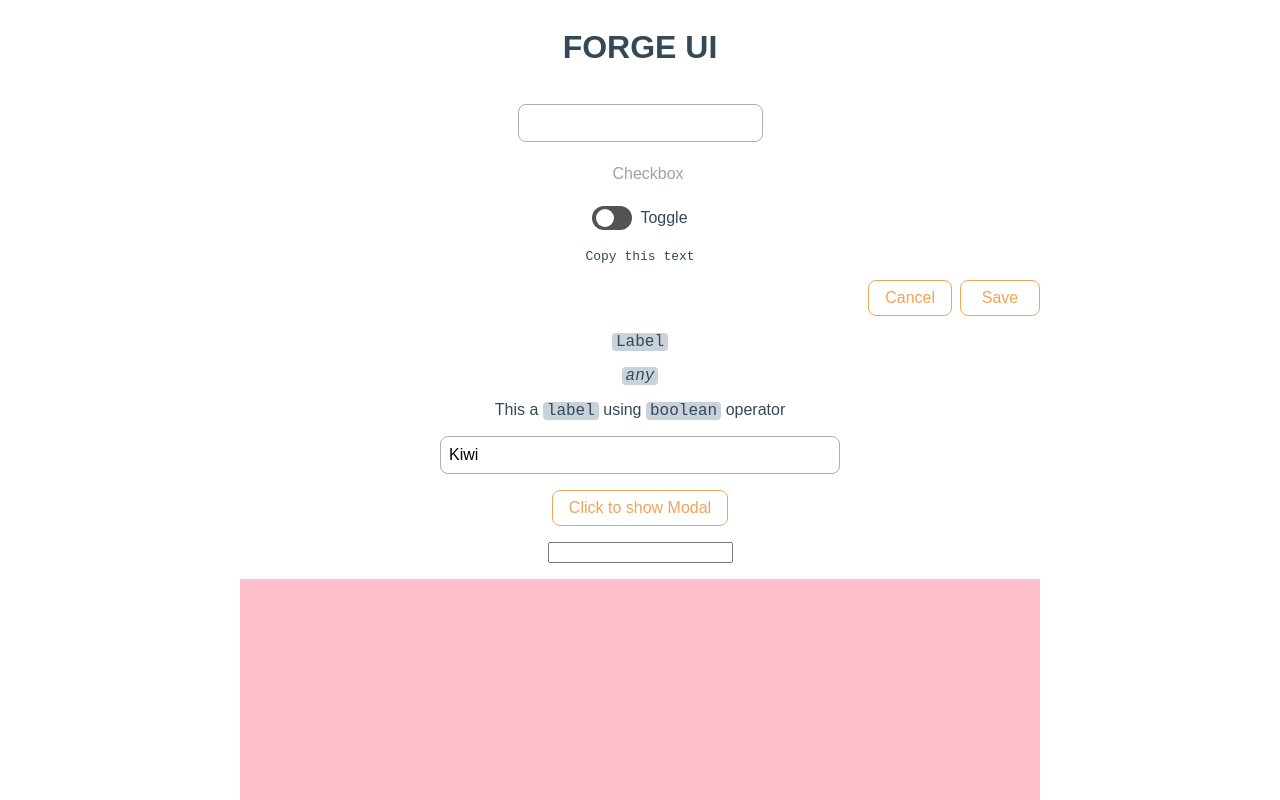
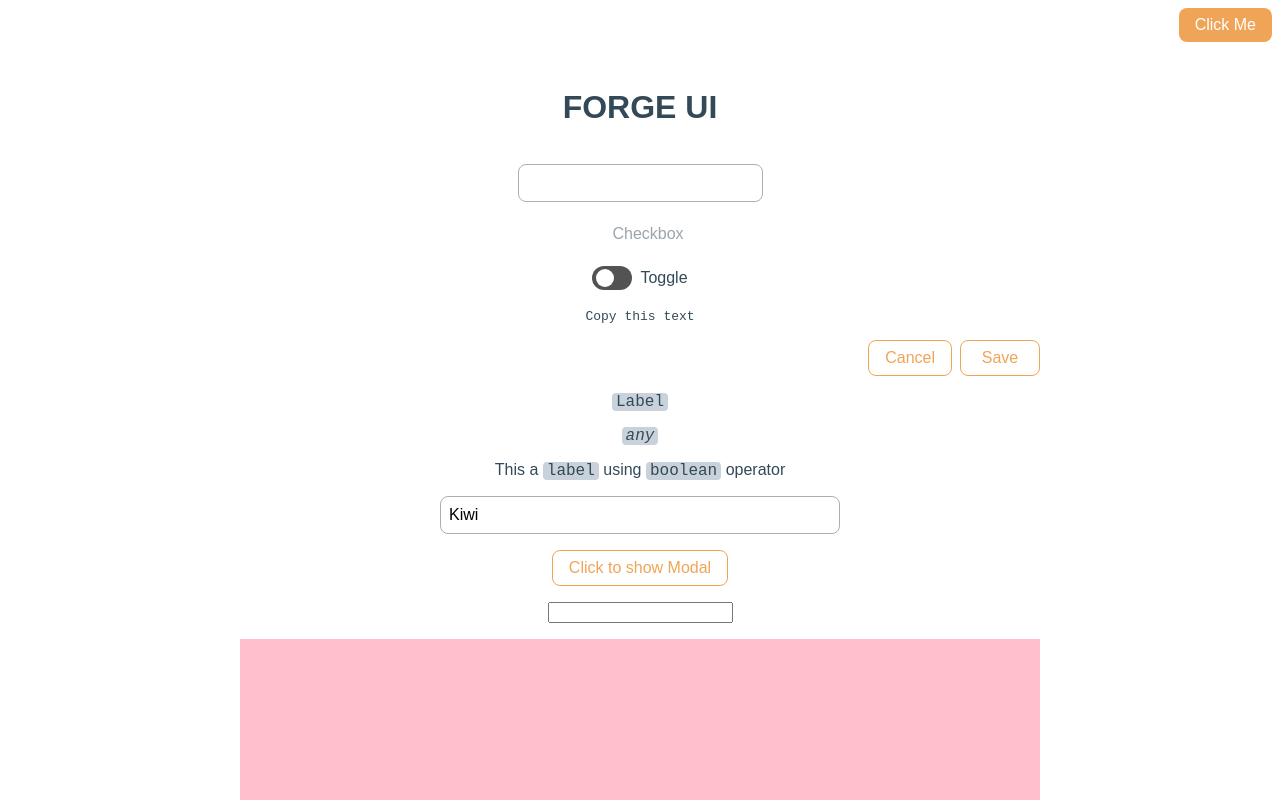
Before and after one commit to merhmerh/merh-forge-ui, a SvelteKit app: page / in a window 1280 px wide. Shown: the top 800 px of the page. Built offline with nearby package versions, Linux system fonts and the light colour scheme; some icons are missing.

Commit message:
popover background to be min of 100% or 100vw

```diff
--- a/src/lib/components/popover/Popover.svelte
+++ b/src/lib/components/popover/Popover.svelte
@@ -106,7 +106,7 @@ function closePopover() {
     background-color: transparent;
     // background-color: beige;
     // opacity: 0.05;
-    width: 100vw;
+    width: min(100%, 100vw);
     height: 100vh;
     position: fixed;
     top: 0;
--- a/src/routes/+page.svelte
+++ b/src/routes/+page.svelte
@@ -49,10 +49,26 @@ const fruits = [
     "Yuzu",
     "Zucchini",
 ];
-let ch = false;
 </script>
 
 <Notify />
+
+<header>
+    <div class="fixed">
+        <Popover position="auto">
+            <span slot="button">
+                <button class="alt">Click Me</button>
+            </span>
+
+            <span slot="popup" class="mypopup">
+                <a href="/">item 1</a>
+                <a href="/">item 2</a>
+                <a href="/">item 3</a>
+                <a href="/">item 4</a>
+            </span>
+        </Popover>
+    </div>
+</header>
 
 <main>
     <h1>FORGE UI</h1>
@@ -150,6 +166,12 @@ let ch = false;
     width: 400px;
 }
 
+header {
+    display: flex;
+    height: 60px;
+    justify-content: flex-end;
+}
+
 main {
     width: 800px;
     margin-inline: auto;
```
